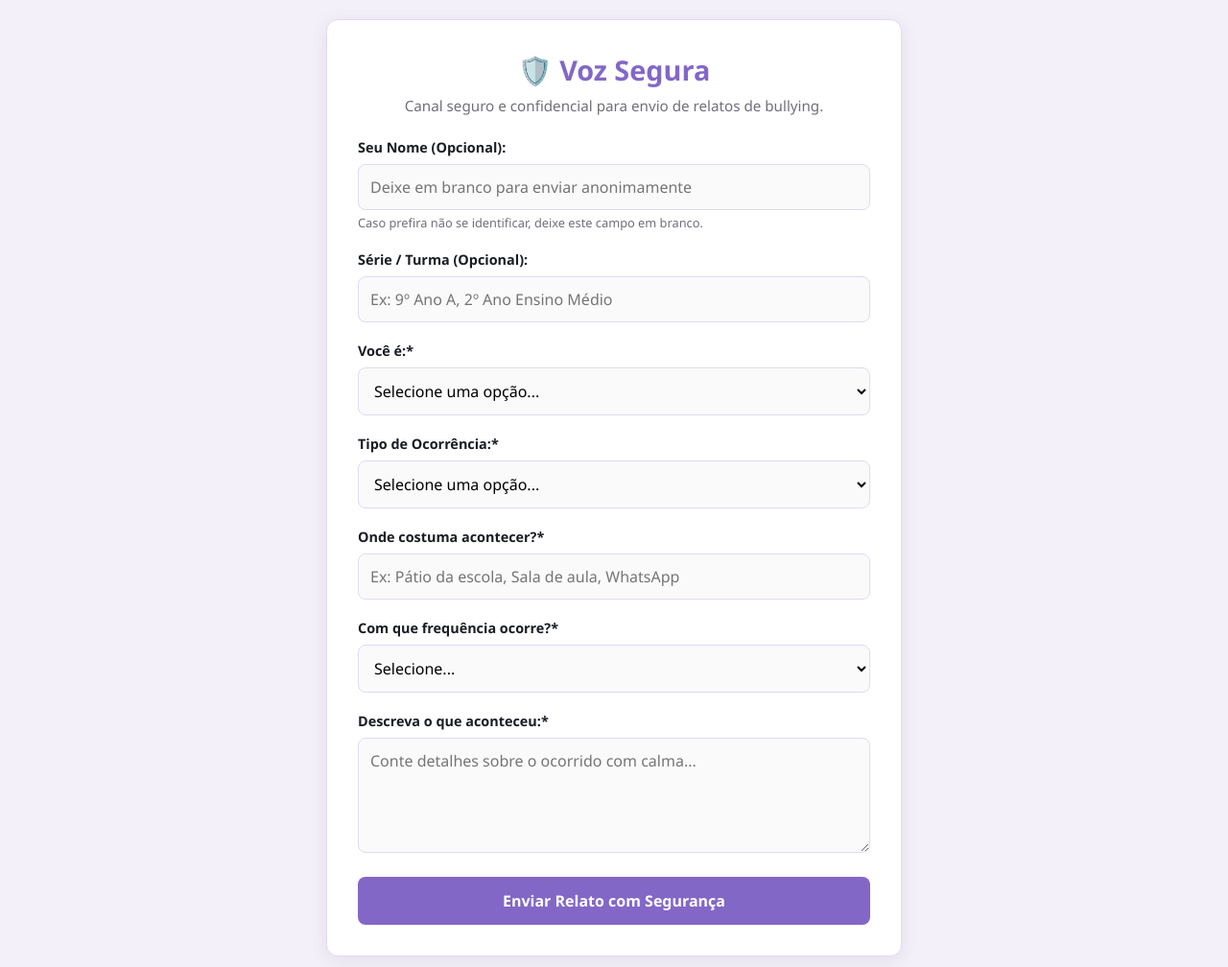
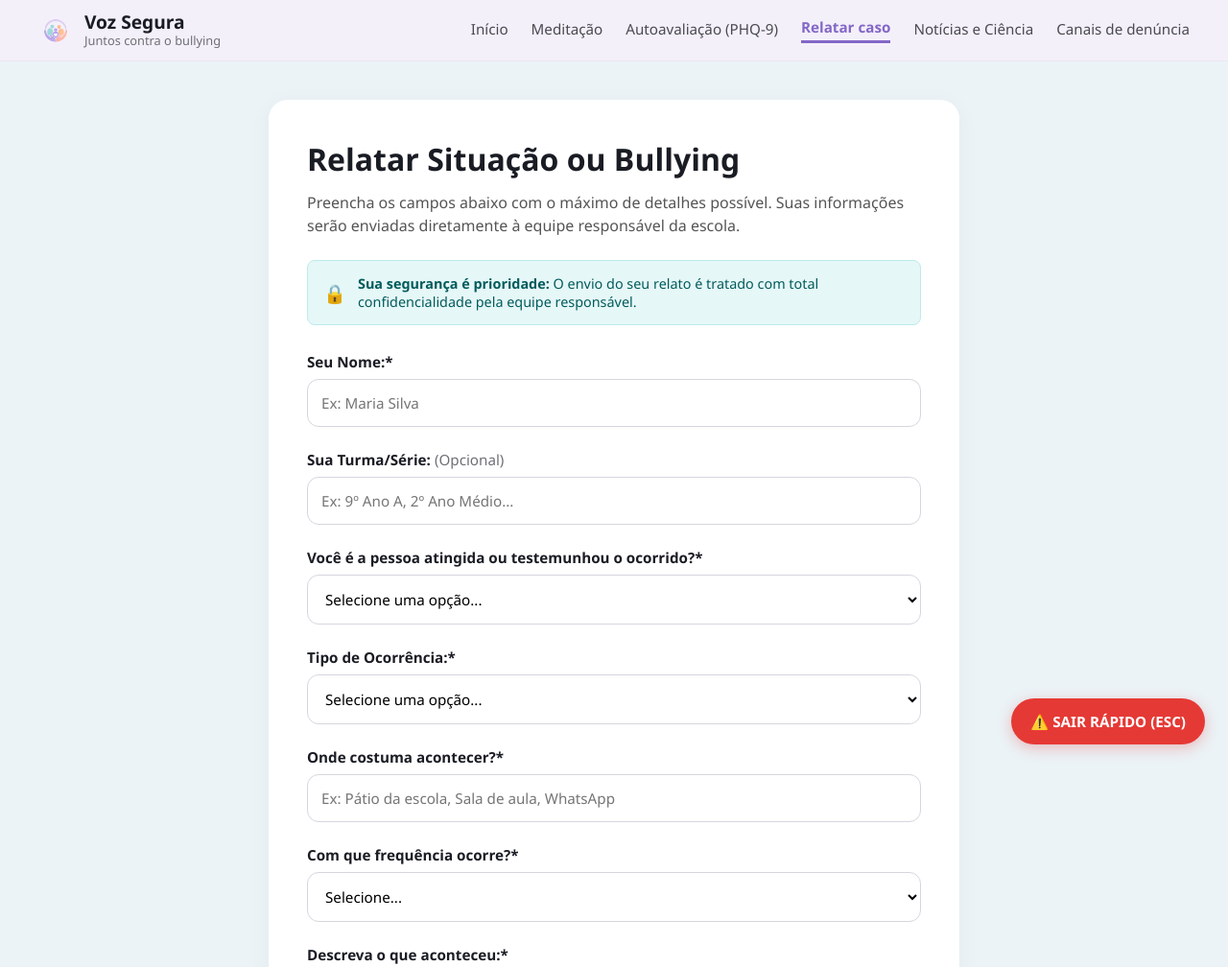
Before and after one commit to elcabullying/antibullying, a website: page relato.html in a window 1280 px wide. Shown: the top 1008 px of the page at 96% size. Drawn offline with Linux system fonts and the light colour scheme.

Commit message:
relato.html

```diff
--- a/relato.html
+++ b/relato.html
@@ -3,15 +3,15 @@
 <head>
     <meta charset="UTF-8">
     <meta name="viewport" content="width=device-width, initial-scale=1.0">
-    <title>Voz Segura - Canal de Denúncias</title>
+    <title>Voz Segura - Relatar caso</title>
     <style>
         :root {
             --primary: #8367C7;
             --primary-hover: #6B4EB3;
-            --bg-color: #F4F0FA;
+            --bg-color: #EBF3F7;
             --card-bg: #FFFFFF;
             --text-color: #1A1C24;
-            --text-muted: #706F78;
+            --text-muted: #555555;
             --border-color: #E2D9F3;
             --error-color: #E53935;
             --success-color: #2E7D32;
@@ -21,70 +21,172 @@
             box-sizing: border-box;
             margin: 0;
             padding: 0;
-            font-family: 'Segoe UI', Tahoma, Geneva, Verdana, sans-serif;
+            font-family: 'Segoe UI', system-ui, -apple-system, sans-serif;
         }
 
         body {
             background-color: var(--bg-color);
             color: var(--text-color);
+            min-height: 100vh;
+            display: flex;
+            flex-direction: column;
+        }
+
+        /* --- BARRA DE NAVEGAÇÃO SUPERIOR --- */
+        header {
+            background-color: #F4F0FA;
+            border-bottom: 1px solid #EAE6F0;
+            padding: 12px 40px;
+            display: flex;
+            justify-content: space-between;
+            align-items: center;
+            position: sticky;
+            top: 0;
+            z-index: 100;
+        }
+
+        .logo-container {
+            display: flex;
+            align-items: center;
+            gap: 12px;
+            text-decoration: none;
+            color: inherit;
+        }
+
+        .logo-container img {
+            width: 36px;
+            height: 36px;
+            object-fit: contain;
+        }
+
+        .logo-text h1 {
+            font-size: 1.2rem;
+            color: #1A1C24;
+            font-weight: bold;
+            line-height: 1.1;
+        }
+
+        .logo-text p {
+            font-size: 0.8rem;
+            color: #706F78;
+        }
+
+        nav {
+            display: flex;
+            gap: 24px;
+            align-items: center;
+        }
+
+        nav a {
+            text-decoration: none;
+            color: #4A4A52;
+            font-size: 0.95rem;
+            font-weight: 500;
+            padding-bottom: 4px;
+            transition: color 0.2s;
+        }
+
+        nav a:hover {
+            color: var(--primary);
+        }
+
+        nav a.active {
+            color: var(--primary);
+            font-weight: bold;
+            border-bottom: 3px solid var(--primary);
+        }
+
+        /* --- CONTEÚDO PRINCIPAL --- */
+        main {
+            flex: 1;
             display: flex;
             justify-content: center;
-            align-items: center;
-            min-height: 100vh;
-            padding: 20px;
+            align-items: flex-start;
+            padding: 40px 20px 80px 20px;
         }
 
         .container {
             background-color: var(--card-bg);
-            border-radius: 12px;
-            box-shadow: 0 4px 20px rgba(0, 0, 0, 0.08);
+            border-radius: 20px;
+            box-shadow: 0 4px 25px rgba(0, 0, 0, 0.04);
             width: 100%;
-            max-width: 600px;
-            padding: 32px;
-            border: 1px solid var(--border-color);
+            max-width: 720px;
+            padding: 40px;
         }
 
-        .header {
-            text-align: center;
+        .main-title {
+            font-size: 2rem;
+            color: #1A1C24;
+            margin-bottom: 12px;
+            font-weight: 800;
+        }
+
+        .main-subtitle {
+            color: #555555;
+            font-size: 1rem;
+            line-height: 1.5;
             margin-bottom: 24px;
         }
 
-        .header h1 {
-            color: var(--primary);
-            font-size: 1.8rem;
-            margin-bottom: 8px;
+        /* Alert de Segurança */
+        .security-alert {
+            background-color: #E6F7F7;
+            border: 1px solid #BCEBEB;
+            border-radius: 8px;
+            padding: 14px 16px;
+            display: flex;
+            align-items: center;
+            gap: 12px;
+            margin-bottom: 28px;
+            font-size: 0.9rem;
+            color: #005B5C;
         }
 
-        .header p {
-            color: var(--text-muted);
-            font-size: 0.95rem;
+        .security-alert span {
+            font-size: 1.2rem;
         }
 
+        /* Form Controls */
         .form-group {
-            margin-bottom: 20px;
+            margin-bottom: 24px;
         }
 
         label {
             display: block;
-            font-weight: 600;
+            font-weight: 700;
             margin-bottom: 8px;
-            font-size: 0.9rem;
+            font-size: 0.95rem;
+            color: #1A1C24;
+        }
+
+        label span.optional {
+            font-weight: normal;
+            color: #706F78;
         }
 
         input[type="text"],
         select,
         textarea {
             width: 100%;
-            padding: 12px;
-            border: 1px solid var(--border-color);
-            border-radius: 8px;
-            font-size: 1rem;
-            background-color: #FAFAFA;
+            padding: 14px;
+            border: 1px solid #D6D6DF;
+            border-radius: 12px;
+            font-size: 0.95rem;
+            background-color: #FFFFFF;
+            transition: border-color 0.2s, box-shadow 0.2s;
+        }
+
+        input[type="text"]:focus,
+        select:focus,
+        textarea:focus {
+            outline: none;
+            border-color: var(--primary);
+            box-shadow: 0 0 0 3px rgba(131, 103, 199, 0.15);
         }
 
         textarea {
             resize: vertical;
-            min-height: 120px;
+            min-height: 140px;
         }
 
         .btn-submit {
@@ -92,15 +194,21 @@
             background-color: var(--primary);
             color: white;
             border: none;
-            padding: 14px;
+            padding: 16px;
             font-size: 1rem;
             font-weight: bold;
-            border-radius: 8px;
+            border-radius: 12px;
             cursor: pointer;
+            transition: background-color 0.2s, transform 0.1s;
+            margin-top: 10px;
         }
 
         .btn-submit:hover {
             background-color: var(--primary-hover);
+        }
+
+        .btn-submit:active {
+            transform: scale(0.99);
         }
 
         .btn-submit:disabled {
@@ -108,9 +216,37 @@
             cursor: not-allowed;
         }
 
+        /* --- BOTÃO SAIR RÁPIDO (ESC) --- */
+        .btn-quick-exit {
+            position: fixed;
+            bottom: 24px;
+            right: 24px;
+            background-color: #E53935;
+            color: white;
+            border: none;
+            padding: 14px 20px;
+            font-size: 0.95rem;
+            font-weight: bold;
+            border-radius: 30px;
+            box-shadow: 0 4px 15px rgba(229, 57, 53, 0.3);
+            cursor: pointer;
+            display: flex;
+            align-items: center;
+            gap: 8px;
+            z-index: 1000;
+            transition: background-color 0.2s, transform 0.2s;
+            text-decoration: none;
+        }
+
+        .btn-quick-exit:hover {
+            background-color: #C62828;
+            transform: translateY(-2px);
+        }
+
+        /* --- FEEDBACK MESSAGES --- */
         #feedback {
-            margin-top: 16px;
-            padding: 12px;
+            margin-top: 20px;
+            padding: 14px;
             border-radius: 8px;
             font-size: 0.95rem;
             text-align: center;
@@ -131,36 +267,56 @@
             color: var(--error-color);
             border: 1px solid #FFCDD2;
         }
-
-        .anonymous-note {
-            font-size: 0.8rem;
-            color: var(--text-muted);
-            margin-top: 4px;
-        }
     </style>
 </head>
 <body>
 
+    <!-- BARRA DE NAVEGAÇÃO -->
+    <header>
+        <a href="index.html" class="logo-container">
+            <img src="logo.png" alt="Logo Voz Segura">
+            <div class="logo-text">
+                <h1>Voz Segura</h1>
+                <p>Juntos contra o bullying</p>
+            </div>
+        </a>
+        <nav>
+            <a href="index.html">Início</a>
+            <a href="meditacao.html">Meditação</a>
+            <a href="autoavaliacao.html">Autoavaliação (PHQ-9)</a>
+            <a href="relato.html" class="active">Relatar caso</a>
+            <a href="noticias.html">Notícias e Ciência</a>
+            <a href="denuncia.html">Canais de denúncia</a>
+        </nav>
+    </header>
+
+    <!-- CONTEÚDO PRINCIPAL -->
+    <main>
         <div class="container">
-        <div class="header">
-            <h1>🛡️ Voz Segura</h1>
-            <p>Canal seguro e confidencial para envio de relatos de bullying.</p>
+            <h1 class="main-title">Relatar Situação ou Bullying</h1>
+            <p class="main-subtitle">Preencha os campos abaixo com o máximo de detalhes possível. Suas informações serão enviadas diretamente à equipe responsável da escola.</p>
+
+            <div class="security-alert">
+                <span>🔒</span>
+                <div>
+                    <strong>Sua segurança é prioridade:</strong> O envio do seu relato é tratado com total confidencialidade pela equipe responsável.
+                </div>
             </div>
 
             <form id="formRelato">
+                <!-- CAMPO NOME: AGORA OBRIGATÓRIO -->
                 <div class="form-group">
-                <label for="nome">Seu Nome (Opcional):</label>
-                <input type="text" id="nome" name="nome" placeholder="Deixe em branco para enviar anonimamente">
-                <p class="anonymous-note">Caso prefira não se identificar, deixe este campo em branco.</p>
+                    <label for="nome">Seu Nome:*</label>
+                    <input type="text" id="nome" name="nome" placeholder="Ex: Maria Silva" required>
                 </div>
 
                 <div class="form-group">
-                <label for="turma">Série / Turma (Opcional):</label>
-                <input type="text" id="turma" name="turma" placeholder="Ex: 9º Ano A, 2º Ano Ensino Médio">
+                    <label for="turma">Sua Turma/Série: <span class="optional">(Opcional)</span></label>
+                    <input type="text" id="turma" name="turma" placeholder="Ex: 9º Ano A, 2º Ano Médio...">
                 </div>
 
                 <div class="form-group">
-                <label for="vitima_testemunha">Você é:*</label>
+                    <label for="vitima_testemunha">Você é a pessoa atingida ou testemunhou o ocorrido?*</label>
                     <select id="vitima_testemunha" name="vitima_testemunha" required>
                         <option value="">Selecione uma opção...</option>
                         <option value="Vítima">Vítima (aconteceu comigo)</option>
@@ -206,8 +362,15 @@
 
             <div id="feedback"></div>
         </div>
+    </main>
+
+    <!-- BOTÃO SAIR RÁPIDO (ESC) -->
+    <a href="https://www.google.com" class="btn-quick-exit" id="quickExit">
+        ⚠️ SAIR RÁPIDO (ESC)
+    </a>
 
     <script>
+        // Lógica do Formulário
         const form = document.getElementById('formRelato');
         const btnEnviar = document.getElementById('btnEnviar');
         const feedback = document.getElementById('feedback');
@@ -251,6 +414,13 @@
                 btnEnviar.textContent = 'Enviar Relato com Segurança';
             }
         });
+
+        // Atalho para Sair Rápido (Tecla ESC)
+        document.addEventListener('keydown', (e) => {
+            if (e.key === 'Escape') {
+                window.location.href = 'https://www.google.com';
+            }
+        });
     </script>
 </body>
 </html>
```
Lines whose indentation alone changed are shown as unchanged.
